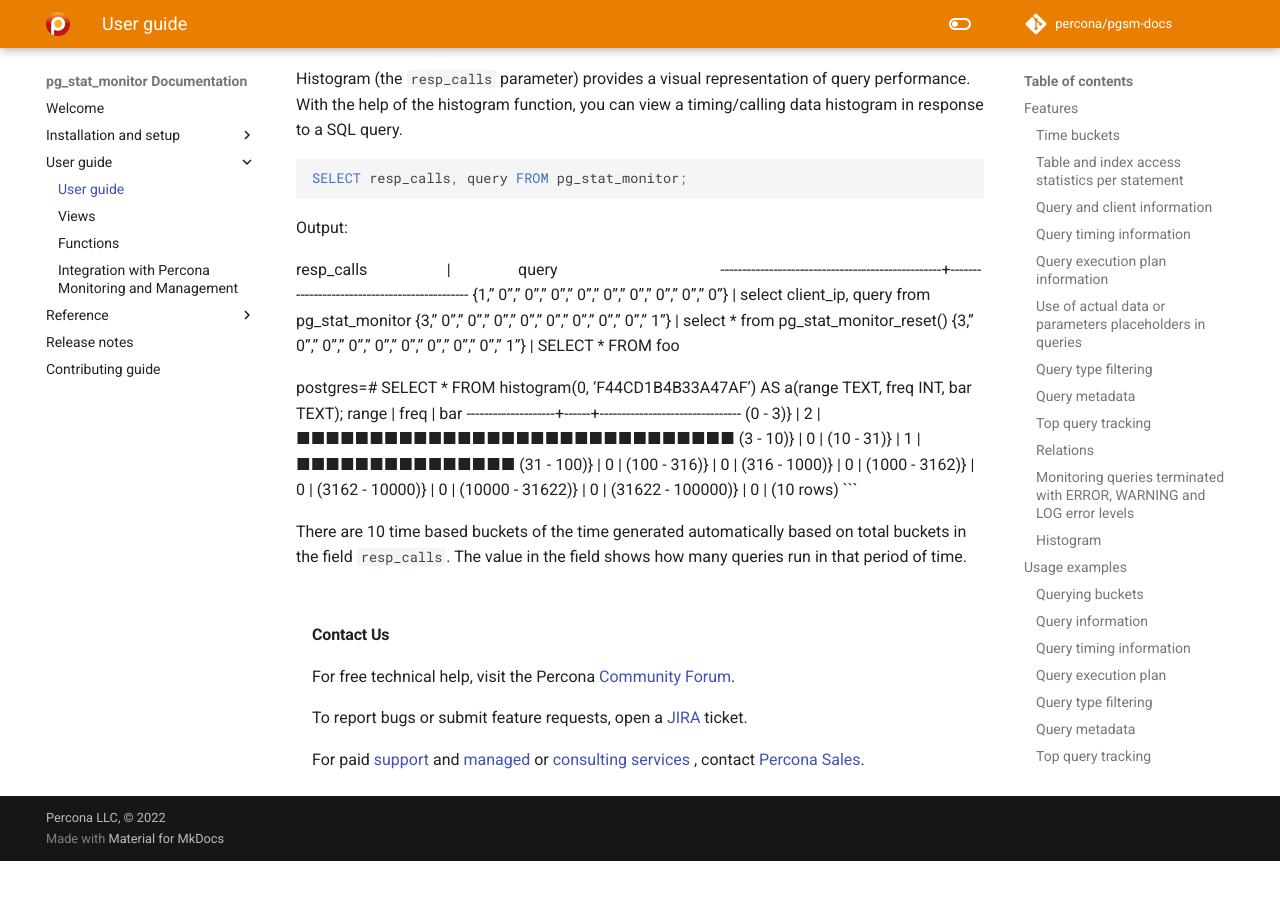
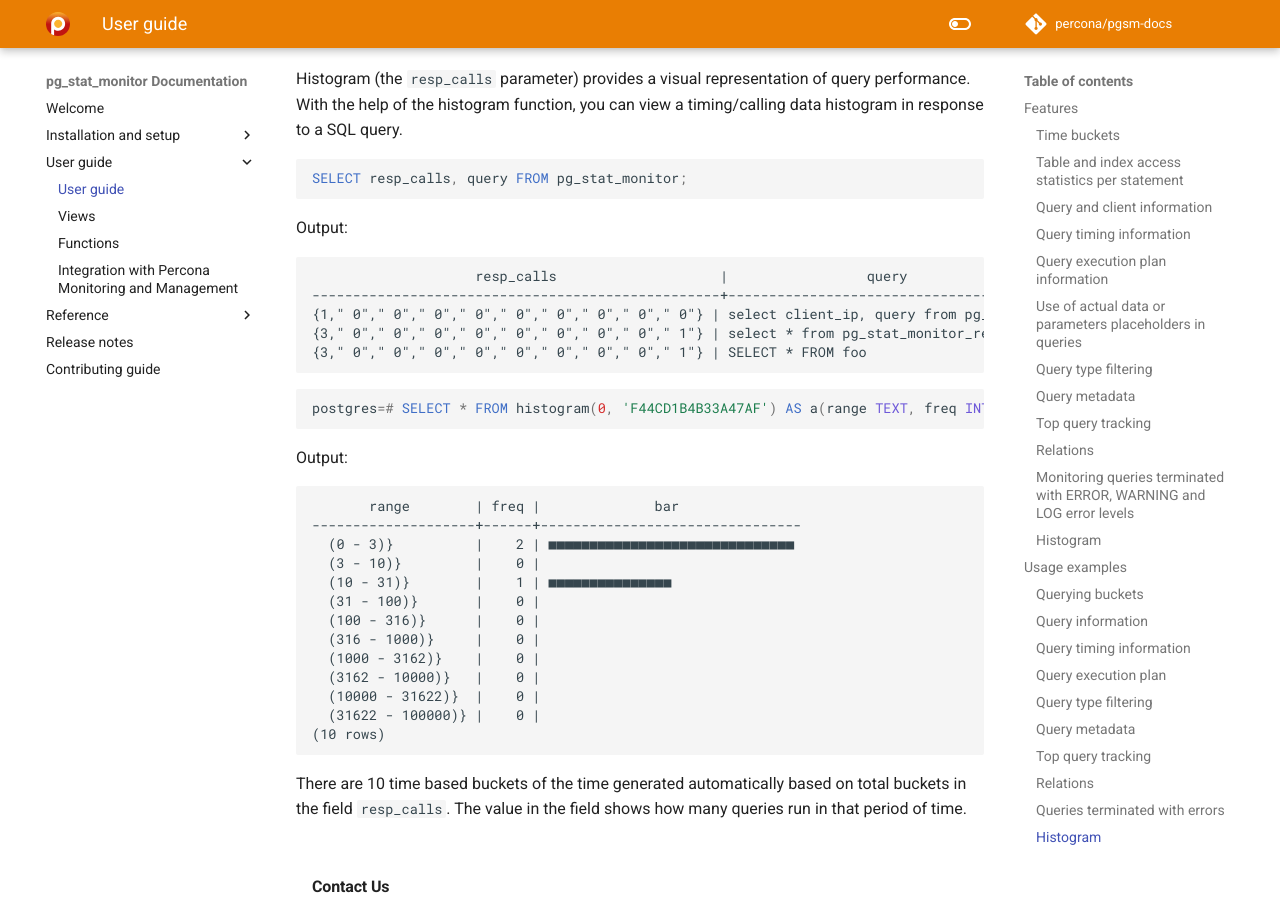
Before and after one commit to percona/pgsm-docs, an MkDocs documentation site: the page built from docs/user_guide.md, in a window 1280 px wide and 900 px high, scrolled down 11586 px. Built offline with MkDocs 1.6.1 and Material for MkDocs 9.7.7, drawn with Linux system fonts in a browser that asks for light colours; nearby versions of some CDN libraries; comment, search, counter and statistics services are not loaded; the version menu is left out; before the commit the page ends 12447 px from its top, so only the background shows below that.

Commit message:
PG-312 Updated histogram configuration default values
Fixed usage example

modified:   docs/configuration.md
	modified:   docs/user_guide.md

````diff
--- a/docs/user_guide.md
+++ b/docs/user_guide.md
@@ -540,13 +540,21 @@ SELECT resp_calls, query FROM pg_stat_monitor;
 
 Output:
 
+```
                     resp_calls                    |                 query
 --------------------------------------------------+----------------------------------------------
 {1," 0"," 0"," 0"," 0"," 0"," 0"," 0"," 0"," 0"} | select client_ip, query from pg_stat_monitor
 {3," 0"," 0"," 0"," 0"," 0"," 0"," 0"," 0"," 1"} | select * from pg_stat_monitor_reset()
 {3," 0"," 0"," 0"," 0"," 0"," 0"," 0"," 0"," 1"} | SELECT * FROM foo
+```
 
+```sql
 postgres=# SELECT * FROM histogram(0, 'F44CD1B4B33A47AF') AS a(range TEXT, freq INT, bar TEXT);
+```
+
+Output:
+
+```text
        range        | freq |              bar
 --------------------+------+--------------------------------
   (0 - 3)}          |    2 | ■■■■■■■■■■■■■■■■■■■■■■■■■■■■■■
````
Also changed, not shown: docs/configuration.md (+4 -4 lines).
